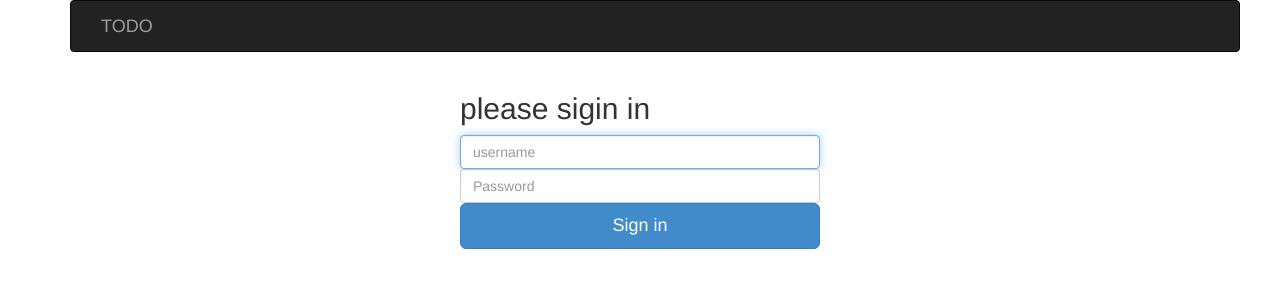
After one commit to jiangsai0502/MyTodolist, a Flask app: page /login in a window 1280 px wide. The commit adds this page. Shown: the top 300 px of the page. Run offline with Flask 2, Linux system fonts and the light colour scheme; some libraries are stand-ins or nearby versions.

Commit message:
增加login和logout

```diff
--- a/app.py
+++ b/app.py
@@ -1,8 +1,10 @@
 import pymysql
-from flask import Flask, render_template, g
+from flask import Flask, render_template, g, session, redirect, url_for, request
 
 app = Flask(__name__)
-app.secret_key = 'This is my key'
+app.config['SECRET_KEY'] = 'ThisIsTheKey'
+app.config['USERNAME'] = 'admin'
+app.config['PASSWORD'] = 'admin'
 
 #返回一个新的数据库连接
 def connect_db():
@@ -14,23 +16,45 @@ def connect_db():
 
 #每次请求，都专门创建一个新的数据库连接
 @app.before_request
-def before_request():
+def Sai_b_r():
     g.db = connect_db()
 
 #每次请求执行后，都关闭为本次请求创建的数据库连接
 @app.after_request
-def after_request(response):
+def Sai_a_r(response):
     g.db.close()
     return response
 
 @app.route('/')
 def show_todo_list():
-    sql = 'select id, user_id, title, status, create_time from todolist'
-    with g.db as cur:
-        cur.execute(sql)
-        data = cur.fetchall()
-        todo_list = [ dict(id=row[0], user_id=row[1], title=row[2], status=bool(row[3]), create_time=row[4]) for row in data]
-    return render_template('index.html', todo_list=todo_list)
+    if not session.get('logged_in'):
+        return redirect(url_for('login'))
+    else:
+        sql = 'select id, user_id, title, status, create_time from todolist'
+        with g.db as cur:
+            cur.execute(sql)
+            data = cur.fetchall()
+            todo_list = [ dict(id=row[0], user_id=row[1], title=row[2], status=bool(row[3]), create_time=row[4]) for row in data]
+        return render_template('index.html', todo_list=todo_list)
+
+@app.route('/login', methods=['GET', 'POST'])
+def login():
+    error = None
+    if request.method == 'POST':
+        if request.form['username'] != app.config['USERNAME']:
+            error = 'Invalid username'
+        elif request.form['password'] != app.config['PASSWORD']:
+            error = 'Invalid password'
+        else:
+            session['logged_in'] = True
+            return redirect(url_for('show_todo_list'))
+    return render_template('login.html')
+
+@app.route('/logout')
+def logout():
+    session.pop('logged_in', None)
+    return redirect(url_for('login'))
 
 if __name__ == '__main__':
-	app.run(host='0.0.0.0', port=5000, debug=True)
+	app.run(host='0.0.0.0', port=5000, debug=False)
+	# app.run(host='0.0.0.0', port=5000, debug=True)
--- a/schema.sql
+++ b/schema.sql
@@ -2,7 +2,7 @@ CREATE TABLE IF NOT EXISTS `todolist` (
   `id` int(11) NOT NULL AUTO_INCREMENT,
   `user_id` int(11) NOT NULL,
   `title` varchar(1024) NOT NULL,
-  `status` int(2) NOT NULL COMMENT '0:未完成 1:完成',
+  `status` int(2) NOT NULL COMMENT '是否完成',
   `create_time` int(11) NOT NULL,
   PRIMARY KEY (`id`)
 ) ENGINE=InnoDB  DEFAULT CHARSET=utf8;
--- a/templates/base.html
+++ b/templates/base.html
@@ -13,6 +13,14 @@
             <!-- navbar -->
             <nav class="navbar navbar-inverse container">
             <div class="navbar-header"> <a class="navbar-brand" href="{{ url_for('show_todo_list') }}">TODO</a> </div>
+
+            <!-- logout links -->
+            {% if "logged_in" in session %}
+            <ul class="nav navbar-nav pull-right">
+                <li><a class="btn" href="{{ url_for('logout') }}">logout</a></li>
+            </ul>
+            {% endif %}
+
             </nav>
 
             <!-- body block -->
--- /dev/null
+++ b/templates/login.html
@@ -0,0 +1,14 @@
+{% extends "base.html" %}
+
+{% block content %}
+<div class="row">
+    <div class="col-md-4 col-md-offset-4">
+        <form class="form-signin" role="form" method='POST' action="{{url_for('login') }}">
+            <h2 class="form-signin-heading">please sigin in</h2>
+            <input type="username" name="username" class="form-control" placeholder="username" required autofocus>
+            <input type="password" name="password" class="form-control" placeholder="Password" required>
+            <button class="btn btn-lg btn-primary btn-block" type="submit">Sign in</button>
+        </form>
+    </div>
+</div>
+{% endblock %}
```
Also changed, not shown: README.md, 1 other file.
